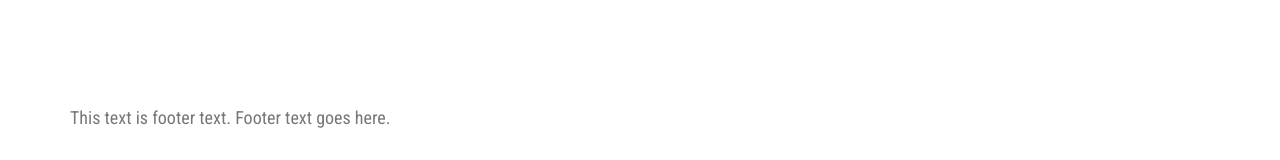
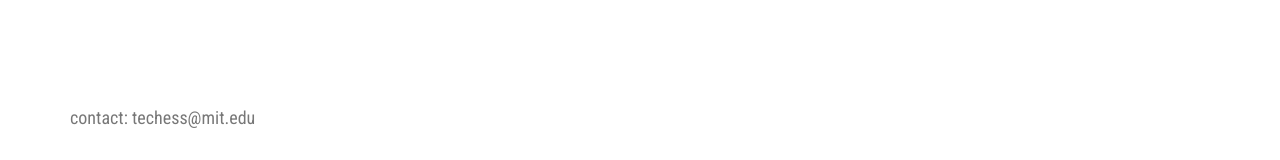
Before and after one commit to Tech-Chess/tech-chess.github.io, a Jekyll site: the page built from index.html, in a window 1280 px wide and 900 px high, scrolled down 2940 px. Shown: the part 737-897 px from the top of the window. Built offline with Jekyll 4.4.1, drawn with Linux system fonts in a browser that asks for light colours; nearby versions of some CDN libraries; the list of posts is cut into pages by our own code.

Commit message:
about page

```diff
--- a/_data/global.yml
+++ b/_data/global.yml
@@ -2,7 +2,7 @@
 title: 'Tech Chess'
 description: 'Techess is the official chess club of MIT.'
 url: 'http://tech-chess.github.io' # the base hostname & protocol for your site
-footer_text: 'This text is footer text. Footer text goes here.'
+footer_text: 'contact: techess@mit.edu'
 
 # Admin Settingsf
 admin_name: 'Andy Trattner'
--- a/_pages/about.md
+++ b/_pages/about.md
@@ -4,6 +4,8 @@
 permalink: /about/
 ---
 
-Tech Chess is MIT's official chess club.
+Tech Chess is MIT's official chess club. See our [events page](/pages/about) for upcoming gatherings!
 
 ![Techess Logo](/img/logo_transparent.png "Techess Logo")
+
+Contact us at techess-exec@mit.edu
```
